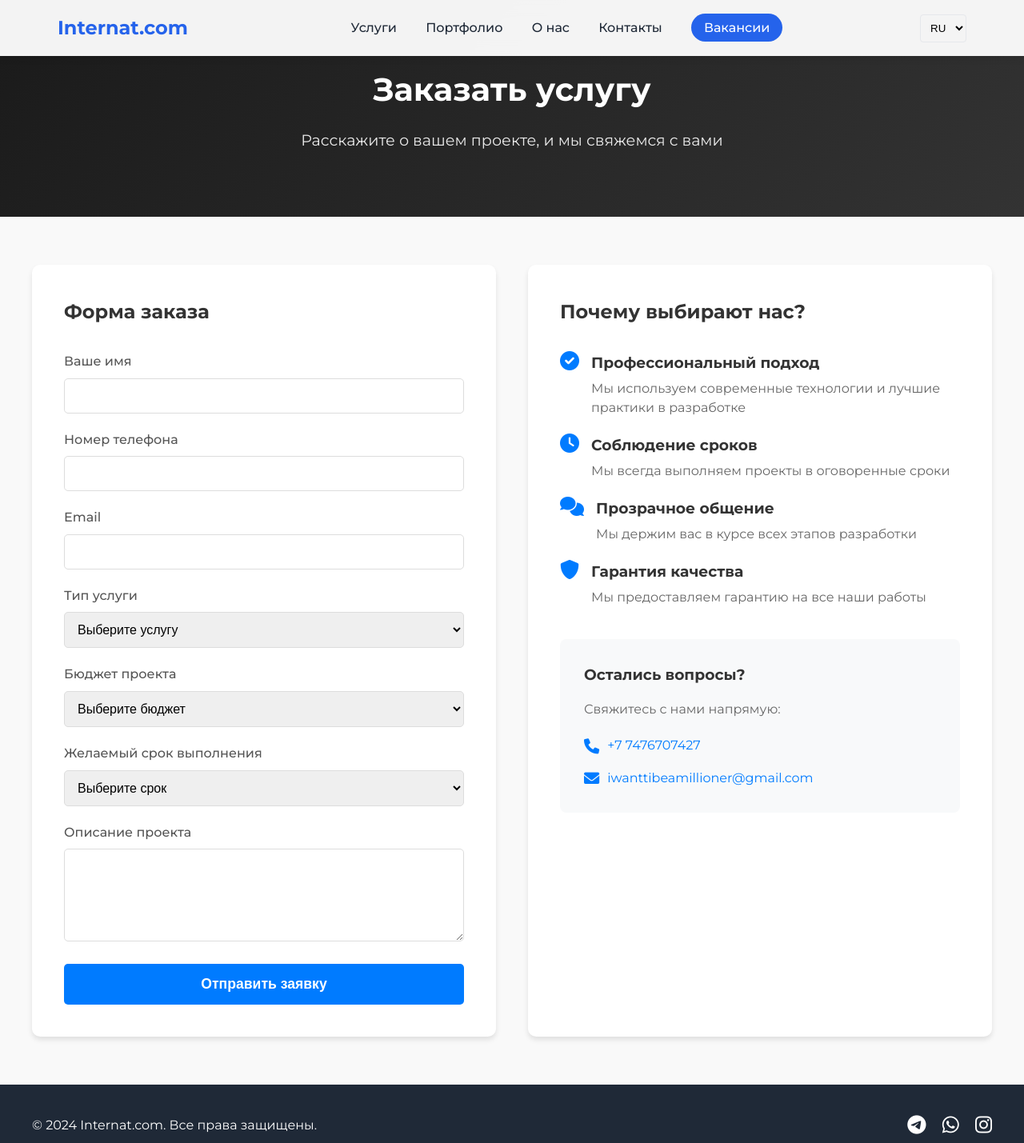
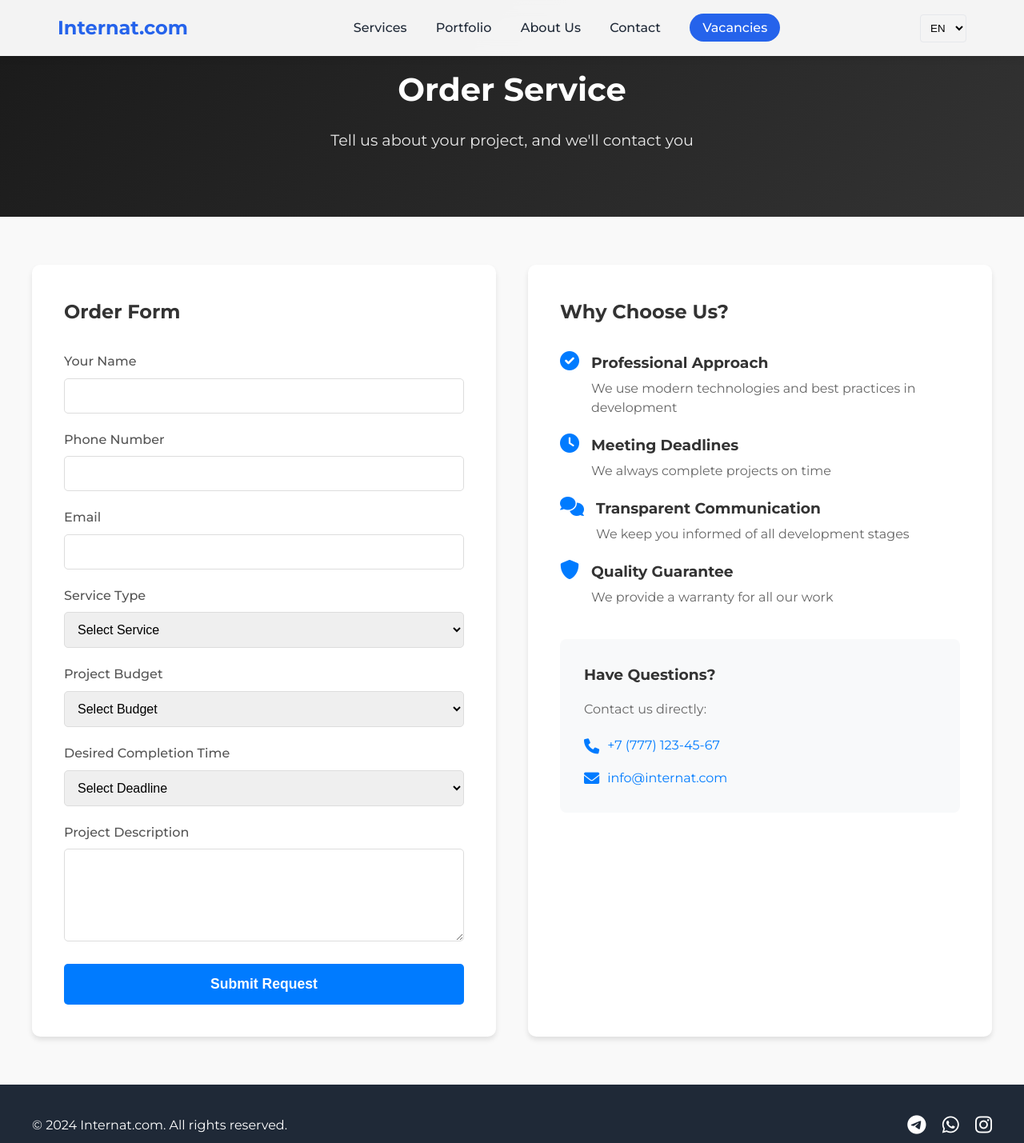
Before and after one commit to internat/test, a plain HTML site: page order.html in a window 1280 px wide. Shown: the whole page at 80% size. Drawn offline with Linux system fonts and the light colour scheme.

Commit message:
Update order.html

```diff
--- a/order.html
+++ b/order.html
@@ -1,9 +1,9 @@
 <!DOCTYPE html>
-<html lang="ru">
+<html lang="en">
 <head>
     <meta charset="UTF-8">
     <meta name="viewport" content="width=device-width, initial-scale=1.0">
-    <title>Заказать услугу - Internat.com</title>
+    <title data-translate="order_service">Order Service - Internat.com</title>
     <link rel="stylesheet" href="styles.css">
     <link rel="stylesheet" href="https://cdnjs.cloudflare.com/ajax/libs/font-awesome/6.0.0/css/all.min.css">
     <link href="https://fonts.googleapis.com/css2?family=Montserrat:wght@400;500;600;700&display=swap" rel="stylesheet">
@@ -15,16 +15,16 @@
                 <a href="/">Internat.com</a>
             </div>
             <div class="nav-links">
-                <a href="index.html#services" data-translate="services">Услуги</a>
-                <a href="index.html#portfolio" data-translate="portfolio">Портфолио</a>
-                <a href="index.html#about" data-translate="about">О нас</a>
-                <a href="index.html#contact" data-translate="contact">Контакты</a>
-                <a href="apply.html" class="vacancy-btn" data-translate="vacancies">Вакансии</a>
+                <a href="index.html#services" data-translate="services">Services</a>
+                <a href="index.html#portfolio" data-translate="portfolio">Portfolio</a>
+                <a href="index.html#about" data-translate="about">About Us</a>
+                <a href="index.html#contact" data-translate="contact">Contact</a>
+                <a href="apply.html" class="vacancy-btn" data-translate="vacancies">Vacancies</a>
             </div>
             <div class="language-selector">
                 <select>
+                    <option value="en">EN</option>
                     <option value="ru">RU</option>
-                    <option value="en">EN</option>
                     <option value="kz">KZ</option>
                 </select>
             </div>
@@ -34,26 +34,26 @@
     <main>
         <section class="page-header">
             <div class="page-header-content">
-                <h1 data-translate="order_service">Заказать услугу</h1>
-                <p data-translate="tell_about_project">Расскажите о вашем проекте, и мы свяжемся с вами</p>
+                <h1 data-translate="order_service">Order Service</h1>
+                <p data-translate="tell_about_project">Tell us about your project, and we'll contact you</p>
             </div>
         </section>
 
         <section class="order-section">
             <div class="order-container">
                 <div class="order-form-container">
-                    <h2 data-translate="order_service">Форма заказа</h2>
+                    <h2 data-translate="order_form">Order Form</h2>
                     <form class="order-form" action="https://api.web3forms.com/submit" method="POST">
                         <input type="hidden" name="access_key" value="9152aa99-2d79-4e7e-bad8-628c4e4b33f1">
                         <input type="hidden" name="service" id="service-type">
 
                         <div class="form-group">
-                            <label for="name" data-translate="name">Ваше имя</label>
+                            <label for="name" data-translate="name">Your Name</label>
                             <input type="text" id="name" name="name" required>
                         </div>
 
                         <div class="form-group">
-                            <label for="phone" data-translate="phone">Номер телефона</label>
+                            <label for="phone" data-translate="phone">Phone Number</label>
                             <input type="tel" id="phone" name="phone" required>
                         </div>
 
@@ -63,90 +63,90 @@
                         </div>
 
                         <div class="form-group">
-                            <label for="service-select" data-translate="service_type">Тип услуги</label>
+                            <label for="service-select" data-translate="service_type">Service Type</label>
                             <select id="service-select" name="service_type" required>
-                                <option value="" data-translate="select_service">Выберите услугу</option>
-                                <option value="chatbot" data-translate="chatbot">Чат-боты</option>
-                                <option value="game" data-translate="game">Разработка игр</option>
-                                <option value="web" data-translate="web">Веб-разработка</option>
-                                <option value="video" data-translate="video">Видеомонтаж</option>
+                                <option value="" data-translate="select_service">Select Service</option>
+                                <option value="chatbot" data-translate="chatbot">Chatbots</option>
+                                <option value="game" data-translate="game">Game Development</option>
+                                <option value="web" data-translate="web">Web Development</option>
+                                <option value="video" data-translate="video">Video Editing</option>
                             </select>
                         </div>
 
                         <div class="form-group">
-                            <label for="budget" data-translate="budget">Бюджет проекта</label>
+                            <label for="budget" data-translate="project_budget">Project Budget</label>
                             <select id="budget" name="budget" required>
-                                <option value="" data-translate="select_budget">Выберите бюджет</option>
-                                <option value="small" data-translate="small">До 100,000 ₸</option>
+                                <option value="" data-translate="select_budget">Select Budget</option>
+                                <option value="small" data-translate="small">Up to 100,000 ₸</option>
                                 <option value="medium" data-translate="medium">100,000 - 500,000 ₸</option>
                                 <option value="large" data-translate="large">500,000 - 1,000,000 ₸</option>
-                                <option value="enterprise" data-translate="enterprise">Более 1,000,000 ₸</option>
+                                <option value="enterprise" data-translate="enterprise">More than 1,000,000 ₸</option>
                             </select>
                         </div>
 
                         <div class="form-group">
-                            <label for="deadline" data-translate="deadline">Желаемый срок выполнения</label>
+                            <label for="deadline" data-translate="deadline">Desired Completion Time</label>
                             <select id="deadline" name="deadline" required>
-                                <option value="" data-translate="select_deadline">Выберите срок</option>
-                                <option value="urgent" data-translate="urgent">Срочно (до 1 месяца)</option>
-                                <option value="normal" data-translate="normal">Стандартно (1-3 месяца)</option>
-                                <option value="flexible" data-translate="flexible">Гибкий (3+ месяца)</option>
+                                <option value="" data-translate="select_deadline">Select Deadline</option>
+                                <option value="urgent" data-translate="urgent">Urgent (up to 1 month)</option>
+                                <option value="normal" data-translate="normal">Standard (1-3 months)</option>
+                                <option value="flexible" data-translate="flexible">Flexible (3+ months)</option>
                             </select>
                         </div>
 
                         <div class="form-group">
-                            <label for="message" data-translate="project_description">Описание проекта</label>
+                            <label for="message" data-translate="project_description">Project Description</label>
                             <textarea id="message" name="message" rows="5" required></textarea>
                         </div>
 
-                        <button type="submit" class="submit-button" data-translate="submit_request">Отправить заявку</button>
+                        <button type="submit" class="submit-button" data-translate="submit_request">Submit Request</button>
                     </form>
                 </div>
 
                 <div class="order-info">
-                    <h2 data-translate="why_choose_us">Почему выбирают нас?</h2>
+                    <h2 data-translate="why_choose_us">Why Choose Us?</h2>
                     <div class="benefits-list">
                         <div class="benefit-item">
                             <i class="fas fa-check-circle"></i>
                             <div>
-                                <h3 data-translate="professional_approach">Профессиональный подход</h3>
-                                <p data-translate="professional_approach_desc">Мы используем современные технологии и лучшие практики в разработке</p>
+                                <h3 data-translate="professional_approach">Professional Approach</h3>
+                                <p data-translate="professional_approach_desc">We use modern technologies and best practices in development</p>
                             </div>
                         </div>
                         <div class="benefit-item">
                             <i class="fas fa-clock"></i>
                             <div>
-                                <h3 data-translate="deadlines">Соблюдение сроков</h3>
-                                <p data-translate="deadlines_desc">Мы всегда выполняем проекты в оговоренные сроки</p>
+                                <h3 data-translate="deadlines">Meeting Deadlines</h3>
+                                <p data-translate="deadlines_desc">We always complete projects on time</p>
                             </div>
                         </div>
                         <div class="benefit-item">
                             <i class="fas fa-comments"></i>
                             <div>
-                                <h3 data-translate="transparent_communication">Прозрачное общение</h3>
-                                <p data-translate="transparent_communication_desc">Мы держим вас в курсе всех этапов разработки</p>
+                                <h3 data-translate="transparent_communication">Transparent Communication</h3>
+                                <p data-translate="transparent_communication_desc">We keep you informed of all development stages</p>
                             </div>
                         </div>
                         <div class="benefit-item">
                             <i class="fas fa-shield-alt"></i>
                             <div>
-                                <h3 data-translate="quality_guarantee">Гарантия качества</h3>
-                                <p data-translate="quality_guarantee_desc">Мы предоставляем гарантию на все наши работы</p>
+                                <h3 data-translate="quality_guarantee">Quality Guarantee</h3>
+                                <p data-translate="quality_guarantee_desc">We provide a warranty for all our work</p>
                             </div>
                         </div>
                     </div>
 
                     <div class="contact-info">
-                        <h3 data-translate="questions">Остались вопросы?</h3>
-                        <p data-translate="contact_directly">Свяжитесь с нами напрямую:</p>
+                        <h3 data-translate="questions">Have Questions?</h3>
+                        <p data-translate="contact_directly">Contact us directly:</p>
                         <div class="contact-methods">
-                            <a href="tel:+7476707427" class="contact-method">
+                            <a href="tel:+77771234567" class="contact-method">
                                 <i class="fas fa-phone"></i>
-                                <span>+7 7476707427</span>
+                                <span>+7 (777) 123-45-67</span>
                             </a>
-                            <a href="mailto:iwanttibeamillioner@gmail.com" class="contact-method">
+                            <a href="mailto:info@internat.com" class="contact-method">
                                 <i class="fas fa-envelope"></i>
-                                <span>iwanttibeamillioner@gmail.com</span>
+                                <span>info@internat.com</span>
                             </a>
                         </div>
                     </div>
@@ -158,7 +158,7 @@
     <footer class="footer">
         <div class="footer-content">
             <div class="footer-info">
-                <p>&copy; 2024 Internat.com. <span data-translate="all_rights_reserved">Все права защищены.</span></p>
+                <p>&copy; 2024 Internat.com. <span data-translate="all_rights_reserved">All rights reserved.</span></p>
             </div>
             <div class="social-links">
                 <a href="#"><i class="fab fa-telegram"></i></a>
@@ -169,8 +169,9 @@
     </footer>
 
     <script src="script.js"></script>
+    <script src="simple-translator.js"></script>
     <script>
-        // Получаем параметр service из URL и устанавливаем его в скрытое поле
+        // Get service parameter from URL and set it in hidden field
         document.addEventListener('DOMContentLoaded', function() {
             const urlParams = new URLSearchParams(window.location.search);
             const service = urlParams.get('service');
```
